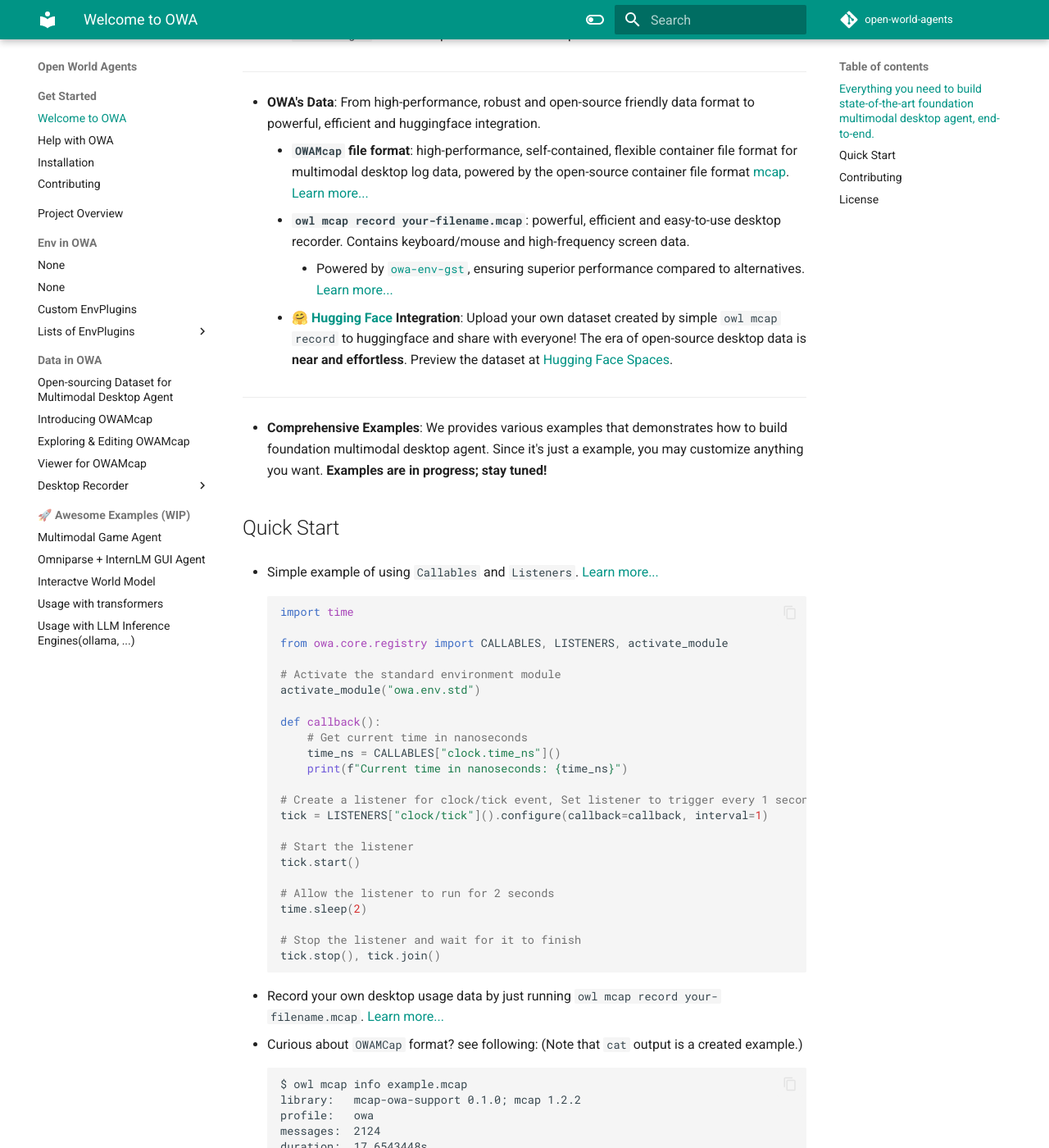
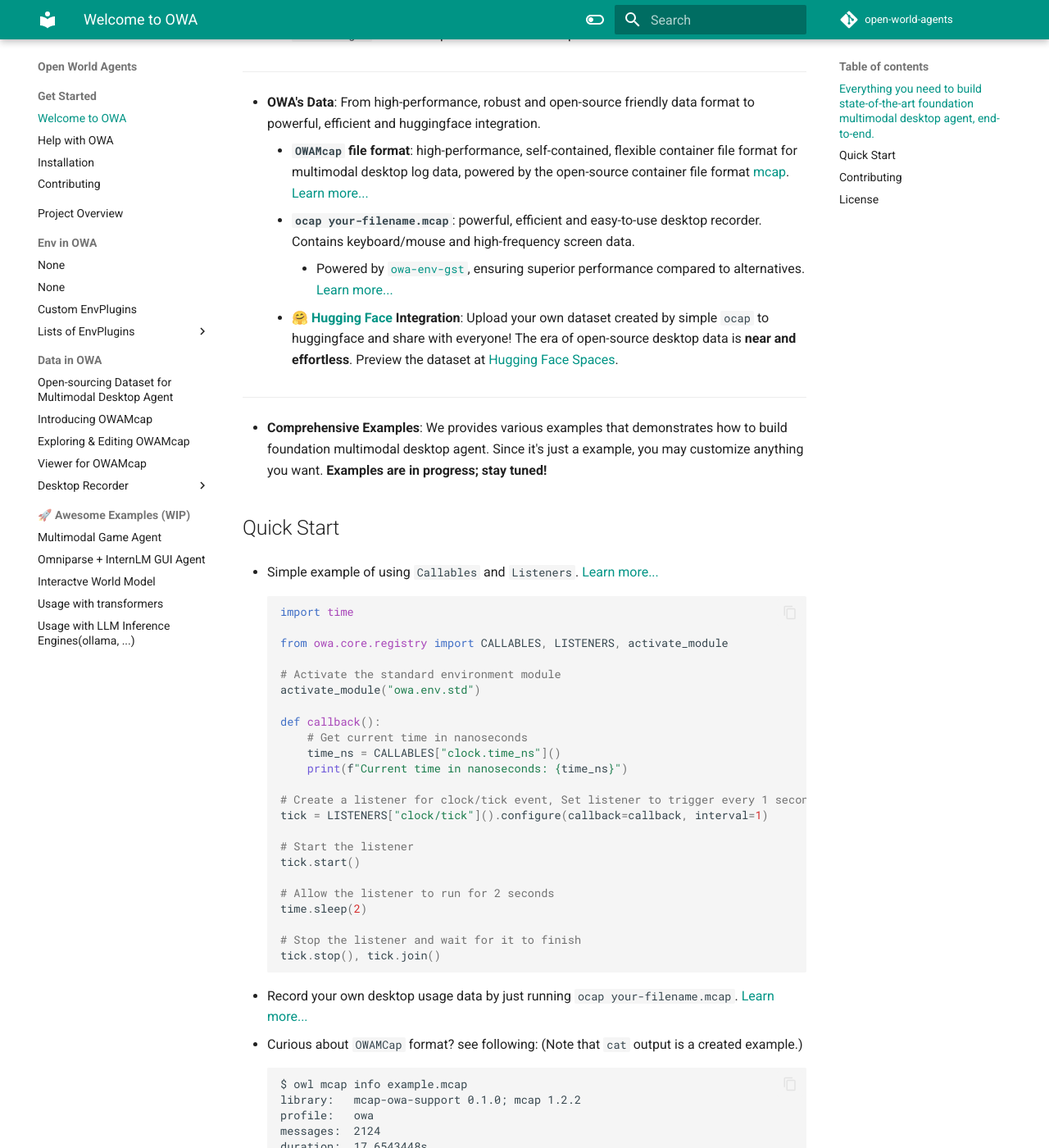
Before and after one commit to open-world-agents/open-world-agents, an MkDocs documentation site: the page built from docs/index.md, in a window 1280 px wide and 1400 px high, scrolled down 784 px. Shown: the whole window at 82% size. Built offline with MkDocs 1.6.1 and Material for MkDocs 9.7.7, drawn with Linux system fonts in a browser that asks for light colours; comment, search, counter and statistics services are not loaded.

Commit message:
docs: added `ocap` to docs

````diff
--- a/docs/index.md
+++ b/docs/index.md
@@ -21,9 +21,9 @@ Here's what we've got in store for you!
 
 - **OWA's Data**: From high-performance, robust and open-source friendly data format to powerful, efficient and huggingface integration.
     - **`OWAMcap` file format**: high-performance, self-contained, flexible container file format for multimodal desktop log data, powered by the open-source container file format [mcap](https://mcap.dev/). [Learn more...](data/data_format.md)
-    - **`owl mcap record your-filename.mcap`**: powerful, efficient and easy-to-use desktop recorder. Contains keyboard/mouse and high-frequency screen data.
+    - **`ocap your-filename.mcap`**: powerful, efficient and easy-to-use desktop recorder. Contains keyboard/mouse and high-frequency screen data.
         - Powered by [`owa-env-gst`](env/plugins/gstreamer_env.md), ensuring superior performance compared to alternatives. [Learn more...](data/recorder/why.md)
-    - **🤗 [Hugging Face](https://huggingface.co/) Integration**: Upload your own dataset created by simple `owl mcap record` to huggingface and share with everyone! The era of open-source desktop data is **near and effortless**. Preview the dataset at [Hugging Face Spaces](https://huggingface.co/spaces/open-world-agents/visualize_dataset).
+    - **🤗 [Hugging Face](https://huggingface.co/) Integration**: Upload your own dataset created by simple `ocap` to huggingface and share with everyone! The era of open-source desktop data is **near and effortless**. Preview the dataset at [Hugging Face Spaces](https://huggingface.co/spaces/open-world-agents/visualize_dataset).
 
 ---
 
@@ -63,7 +63,7 @@ Here's what we've got in store for you!
 
     ```
 
-- Record your own desktop usage data by just running `owl mcap record your-filename.mcap`. [Learn more...](data/recorder/install_and_usage.md)
+- Record your own desktop usage data by just running `ocap your-filename.mcap`. [Learn more...](data/recorder/install_and_usage.md)
 
 
 - Curious about `OWAMCap` format? see following: (Note that `cat` output is a created example.)
````
Also changed, not shown: docs/data/index.md (+2 -2 lines).
